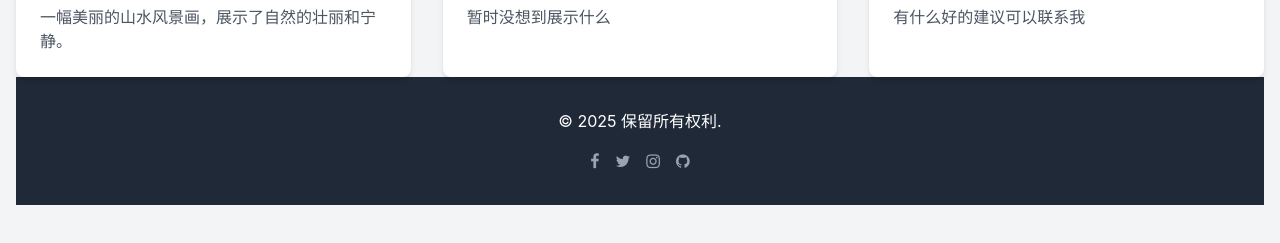
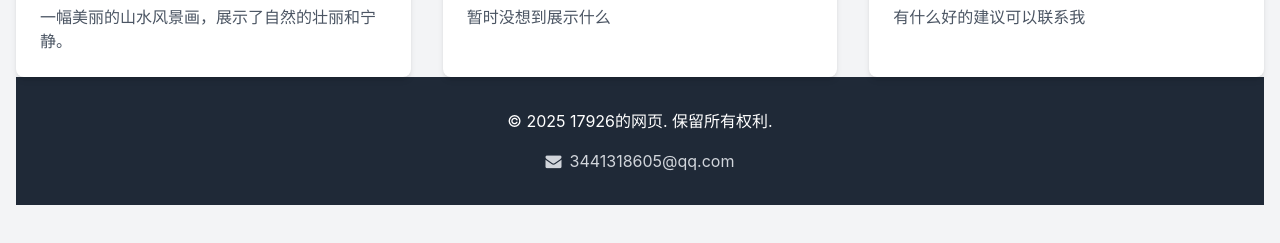
Before and after one commit to 179261/179261.github.io, a plain HTML site: page index.html in a window 1280 px wide. Shown: the part 1559-1802 px from the top of the page. Drawn offline with nearby package versions, Linux system fonts and the light colour scheme.

Commit message:
Update index.html

```diff
--- a/index.html
+++ b/index.html
@@ -62,7 +62,7 @@
     <section id="welcome" class="py-16 bg-gradient-to-br from-blue-500 to-purple-600 text-white">
         <div class="container mx-auto px-4 text-center">
             <h2 class="text-4xl font-bold mb-6 text-shadow">欢迎来到我的网页</h2>
-            <p class="text-xl max-w-2xl mx-auto mb-8">既然你能来到这里，说明你大概与秦皇岛某大学有关。<br>总之，welcome！<br>如果有什么关于网站建设的想法，欢迎邮箱联系：<br>404541339@qq.com</p>
+            <p class="text-xl max-w-2xl mx-auto mb-8">既然你能来到这里，说明你大概与秦皇岛某大学有关。<br>总之，welcome！<br>如果有什么关于网站建设的想法，欢迎邮箱联系：<br>3441318605@qq.com</p>
             <button id="welcomeButton" class="bg-white text-primary font-bold py-3 px-8 rounded-full shadow-lg hover:bg-gray-100 transition-colors">
                 点击这里会弹出一个窗口
             </button>
@@ -219,21 +219,12 @@
     <!-- 页脚 -->
     <footer class="bg-dark text-white py-8">
         <div class="container mx-auto px-4 text-center">
-            <p>&copy; 2025 保留所有权利.</p>
-            <div class="flex justify-center space-x-4 mt-4">
-                <a href="#" class="text-gray-400 hover:text-white transition-colors">
-                    <i class="fa fa-facebook"></i>
+            <p>&copy; 2025 17926的网页. 保留所有权利.</p>
+            <p class="mt-4">
+                <a href="mailto:3441318605@qq.com" class="text-gray-300 hover:text-white transition-colors">
+                    <i class="fa fa-envelope mr-2"></i>3441318605@qq.com
                 </a>
-                <a href="#" class="text-gray-400 hover:text-white transition-colors">
-                    <i class="fa fa-twitter"></i>
-                </a>
-                <a href="#" class="text-gray-400 hover:text-white transition-colors">
-                    <i class="fa fa-instagram"></i>
-                </a>
-                <a href="#" class="text-gray-400 hover:text-white transition-colors">
-                    <i class="fa fa-github"></i>
-                </a>
-            </div>
+            </p>
         </div>
     </footer>
 
@@ -242,37 +233,6 @@
         document.getElementById('welcomeButton').addEventListener('click', function() {
             alert('欢迎来到我的网页！其包含一些网站链接');
         });
-
-        <!--
-        // 图片上传功能
-        document.getElementById('imageUpload').addEventListener('change', function(e) {
-            if (e.target.files && e.target.files[0]) {
-                const reader = new FileReader();
-
-                reader.onload = function(event) {
-                    // 创建新的图片卡片
-                    const gallery = document.querySelector('#gallery .grid');
-                    const newImageCard = document.createElement('div');
-                    newImageCard.className = 'bg-white rounded-lg shadow-md overflow-hidden card-hover';
-
-                    newImageCard.innerHTML = `
-                        <img src="${event.target.result}" alt="上传的图片" class="w-full h-64 object-cover">
-                        <div class="p-6">
-                            <h3 class="text-xl font-semibold text-dark mb-2">上传的图片</h3>
-                            <p class="text-gray-600">您刚刚上传的图片。</p>
-                        </div>
-                    `;
-
-                    gallery.appendChild(newImageCard);
-
-                    // 显示成功消息
-                    alert('图片上传成功！');
-                };
-
-                reader.readAsDataURL(e.target.files[0]);
-            }
-        });
-        -->
 
         // 平滑滚动功能
         document.querySelectorAll('a[href^="#"]').forEach(anchor => {
```
